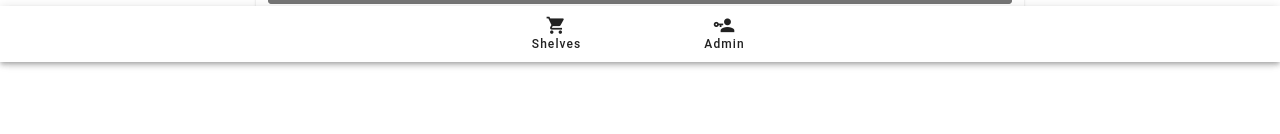
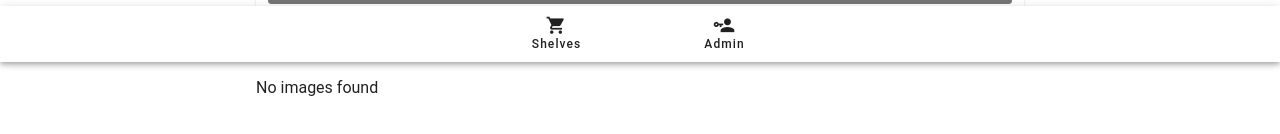
Before and after one commit to droppdeadz/tildi-assignment, a Nuxt app: page /shelves/1 in a window 1280 px wide. Shown: the part 738-872 px from the top of the page. Built offline with nearby package versions, Linux system fonts and the light colour scheme.

Commit message:
fixed dialog overlap screen

```diff
--- a/components/image-history-card.vue
+++ b/components/image-history-card.vue
@@ -52,6 +52,7 @@ const openDialog = () => {
   <v-dialog
     v-model="dialog"
     persistent
+    max-width="500"
   >
     <div class="relative">
       <v-card>
--- a/pages/admin.vue
+++ b/pages/admin.vue
@@ -113,6 +113,7 @@ const openDialog = (image) => {
       v-if="imageSelect"
       v-model="dialog"
       persistent
+      max-width="500"
     >
       <div class="relative">
         <v-card>
--- a/pages/shelves/[id].vue
+++ b/pages/shelves/[id].vue
@@ -129,8 +129,12 @@ useHead({
   </v-card>
   <div class="py-5">
     <p class="font-extrabold text-xl mb-3">History</p>
-    <v-row dense="">
+    <v-row dense>
+      <v-col cols="12" v-if="shelve.images.length === 0">
+        No images found
+      </v-col>
       <v-col
+        v-else
         :key="`${idx} - ${Math.random() * 10}`" v-for="(image, idx) in shelve.images"
         cols="6"
         sm="4"
```
